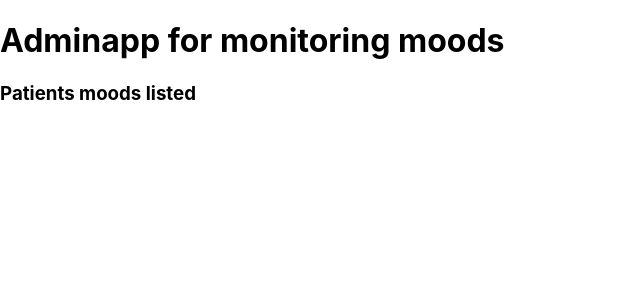
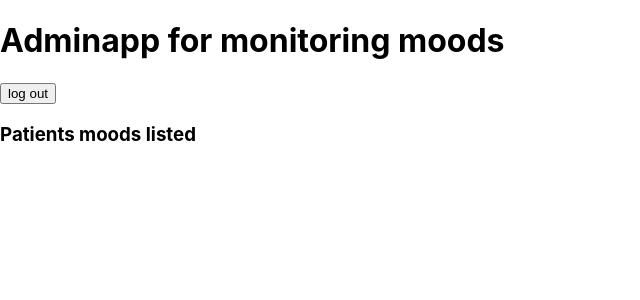
Before and after one commit to ohtuprojekti-medified/adminapp-medified, a React (Create React App) app in the folder frontend/: page / in a window 1280 px wide. Both pictures are taken after typing "Sample", "Sample123" into the empty fields and a click on the button "login". Shown: the top 300 px of the page, without its empty margins (0-640 px from the left). Built offline with nearby package versions, Linux system fonts and the light colour scheme; no server answers.

Commit message:
Add log out functionality in frontend only
Adds a button that deletes the token and restores the login form into
the page

```diff
--- a/frontend/src/App.js
+++ b/frontend/src/App.js
@@ -20,11 +20,9 @@ const App = () => {
   return (
     <div className="App">
       <h1>Adminapp for monitoring moods</h1>
-      {user
-        ? <Patients patients={patients} />
-        : <LoginForm username={username} setUsername={setUsername} password={password}
-          setPassword={setPassword} setUser={setUser} />
-      }
+      <LoginForm username={username} setUsername={setUsername} password={password}
+        setPassword={setPassword} user={user} setUser={setUser} />
+      {user === null ? null : <Patients patients={patients} />}
     </div>
   )
 }
--- a/frontend/src/components/LoginForm.js
+++ b/frontend/src/components/LoginForm.js
@@ -1,22 +1,35 @@
 import React from 'react'
 import loginService from '../services/loginService'
 
-const LoginForm = ({ username, setUsername, password, setPassword, setUser }) => {
+const LoginForm = ({ username, setUsername, password, setPassword, user, setUser }) => {
 
   const handleLogin = async (event) => {
     event.preventDefault()
 
     try {
-      const user = await loginService.login({ username, password })
-      setUser(user)
+      const token = await loginService.login({ username, password })
+      setUser(token)
       setUsername('')
       setPassword('')
     } catch (exception) {
       console.log('An error occured')
     }
   }
+
+  const logOut = async (event) => {
+    event.preventDefault()
+
+    try {
+      await loginService.logOut()
+      setUser(null)
+    } catch (exception) {
+      console.log('An error occured')
+    }
+  }
   return (
-    <div>
+    user
+      ? <button onClick={logOut}>log out</button>
+      : <div>
         <h3>Login:</h3>
         <form onSubmit={handleLogin}>
           <div>username: <input id='username' type='text' value={username} name='Username'
--- a/frontend/src/services/loginService.js
+++ b/frontend/src/services/loginService.js
@@ -2,11 +2,12 @@
 
 // Needed for production environment
 //const productionPath = process.env.NODE_ENV === 'production' ? 'medified/' : ''
-//const baseUrl = `http://localhost:5000/${productionPath}api/login`
+//const loginUrl = `http://localhost:5000/${productionPath}api/login`
+//const logOutUrl = `http://localhost:5000/${productionPath}api/logout`
 
 const login = async credentials => {
   // Backend response needed
-  //const response = await axios.post(baseUrl, credentials)
+  //const response = await axios.post(loginUrl, credentials)
   //return response.data
   console.log(credentials)
   return {
@@ -15,4 +16,11 @@ const login = async credentials => {
   }
 }
 
-export default { login }
+const logOut = async () => {
+  // Bacend response needed
+  //const response = await axios.post(logOutUrl)
+  //return response.data
+  console.log('logged out')
+}
+
+export default { login, logOut }
```
Lines whose indentation alone changed are shown as unchanged.
